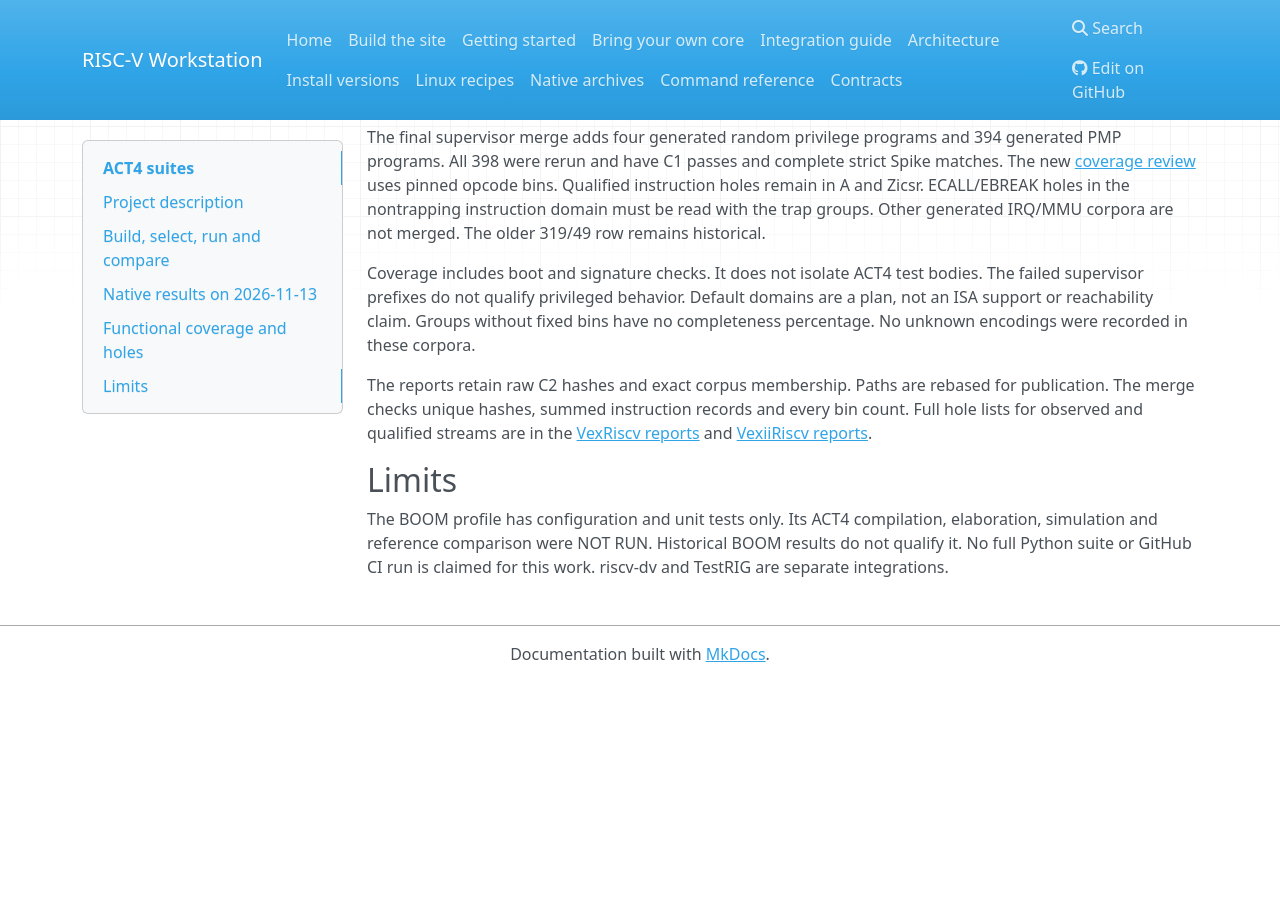
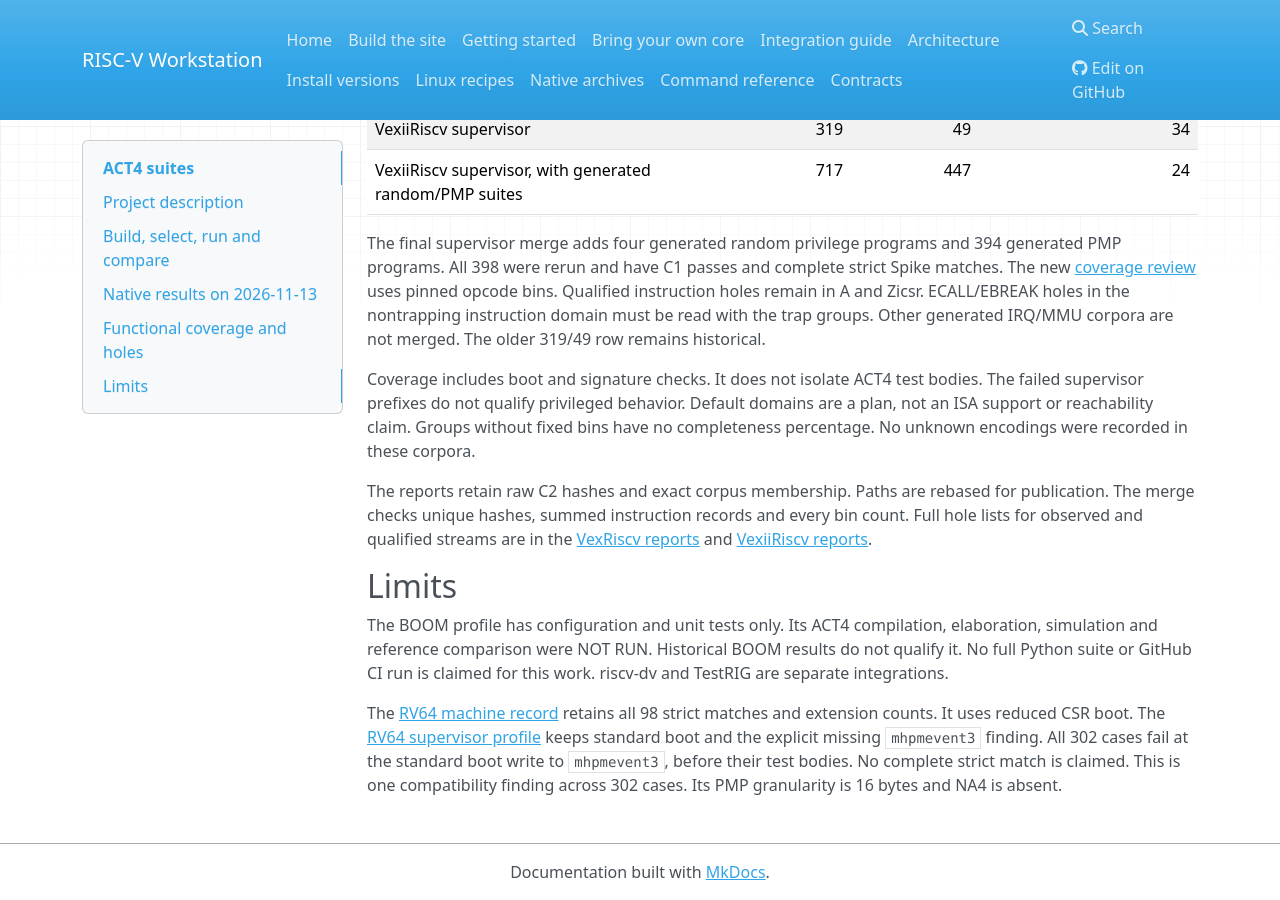
Before and after one commit to riscPrint/risc-v-workstation, an MkDocs documentation site: the page built from docs/ACT4.md, in a window 1280 px wide and 900 px high, scrolled down 3465 px. Built offline with MkDocs 1.6.1, drawn with Linux system fonts in a browser that asks for light colours; nearby versions of some CDN libraries; before the commit the page ends 4147 px from its top, so only the background shows below that; some of the changed text lies outside the part shown.

Commit message:
test(vexii): add rv64 act4 profiles and native results

```diff
--- a/docs/ACT4.md
+++ b/docs/ACT4.md
@@ -90,6 +90,8 @@ These are native RTL simulations. Core sources were not changed.
 |---|---:|---:|---:|---:|---:|---:|
 | VexRiscv RV32IM instruction profile | 58 | 58 | 52 | 6 | 52 | 6 |
 | VexiiRiscv RV32IM instruction profile | 58 | 58 | 58 | 0 | 58 | 0 |
+| VexiiRiscv RV64IMA machine instruction profile | 98 | 98 | 98 | 0 | 98 | 0 |
+| VexiiRiscv RV64IMA M/S/U, Sv39 | 302 | 302 | 0 | 302 | 0 | 302 |
 | VexiiRiscv RV32IMA M/S/U, standard boot | 270 | 270 | 0 | 270 | 0 | 270 |
 | NaxRiscv RV32IMA instruction profile | 69 | 69 | 69 | 0 | 69 | 0 |
 | PicoRV32 RV32IM mapped Verilog profile | 51 | 51 | 50 | 1 | 50 | 1 |
@@ -187,3 +189,10 @@ The BOOM profile has configuration and unit tests only. Its ACT4 compilation,
 elaboration, simulation and reference comparison were NOT RUN. Historical
 BOOM results do not qualify it. No full Python suite or GitHub CI run is
 claimed for this work. riscv-dv and TestRIG are separate integrations.
+
+The [RV64 machine record](../examples/vexiiriscv/rvw/act4-64m/README.md)
+retains all 98 strict matches and extension counts. It uses reduced CSR boot.
+The [RV64 supervisor profile](../examples/vexiiriscv/rvw/act4-64su/README.md)
+keeps standard boot and the explicit missing `mhpmevent3` finding. All 302 cases fail at the standard boot write to `mhpmevent3`, before their
+test bodies. No complete strict match is claimed. This is one compatibility
+finding across 302 cases. Its PMP granularity is 16 bytes and NA4 is absent.
```
Also changed, not shown: examples/vexiiriscv/rvw/act4-64m/README.md (added, +19 -0 lines), examples/vexiiriscv/rvw/act4-64su/README.md (added, +25 -0 lines), 17 other files.
